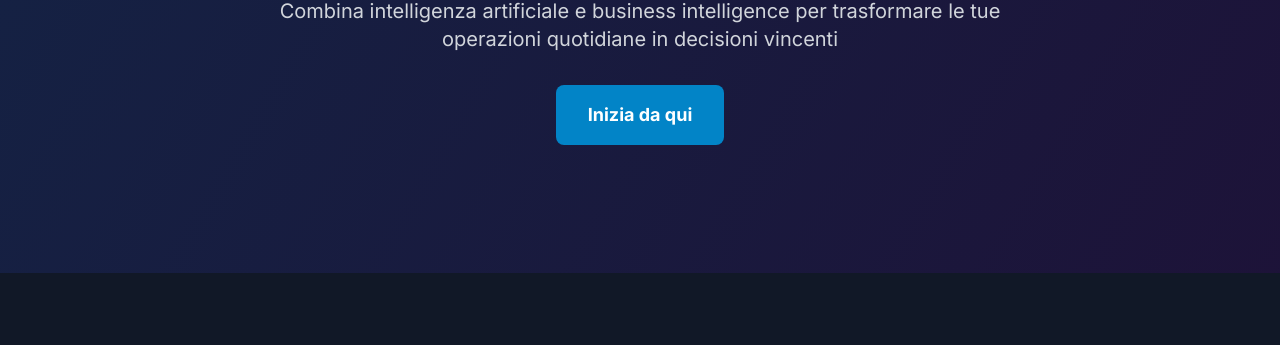
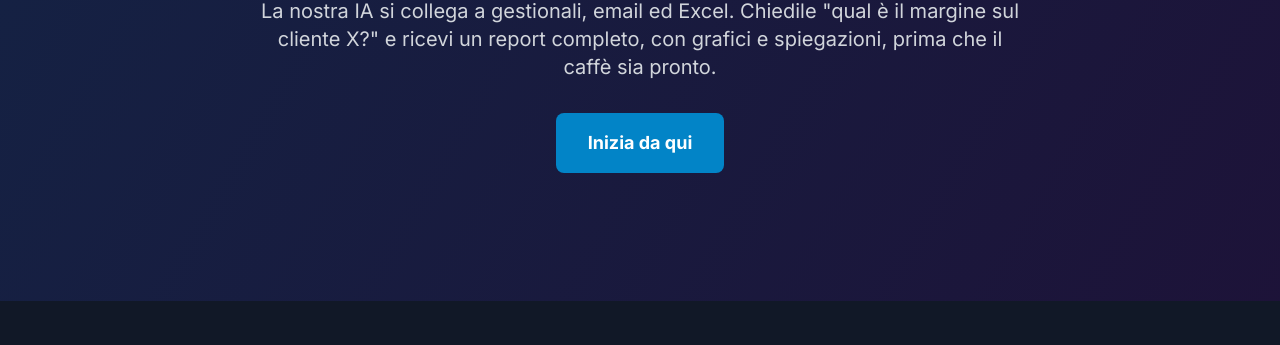
Before and after one commit to antonio1993ia/consilium_ai, a plain HTML site: page consilium_ai.html in a window 1280 px wide. Shown: the part 280-625 px from the top of the page. Drawn offline with nearby package versions, Linux system fonts and the light colour scheme.

Commit message:
Update consilium_ai.html

```diff
--- a/consilium_ai.html
+++ b/consilium_ai.html
@@ -64,7 +64,7 @@
                     Il tuo migliore analista, in tasca
                 </h1>
                 <p class="text-lg md:text-xl text-gray-300 max-w-3xl mx-auto mb-8">
-                    Combina intelligenza artificiale e business intelligence per trasformare le tue operazioni quotidiane in decisioni vincenti
+                    La nostra IA si collega a gestionali, email ed Excel. Chiedile "qual è il margine sul cliente X?" e ricevi un report completo, con grafici e spiegazioni, prima che il caffè sia pronto.
                 </p>
                 <a href="#contatti" class="bg-sky-600 hover:bg-sky-500 text-white font-bold text-lg px-8 py-4 rounded-lg transition-transform hover:scale-105 inline-block">
                     Inizia da qui
```
